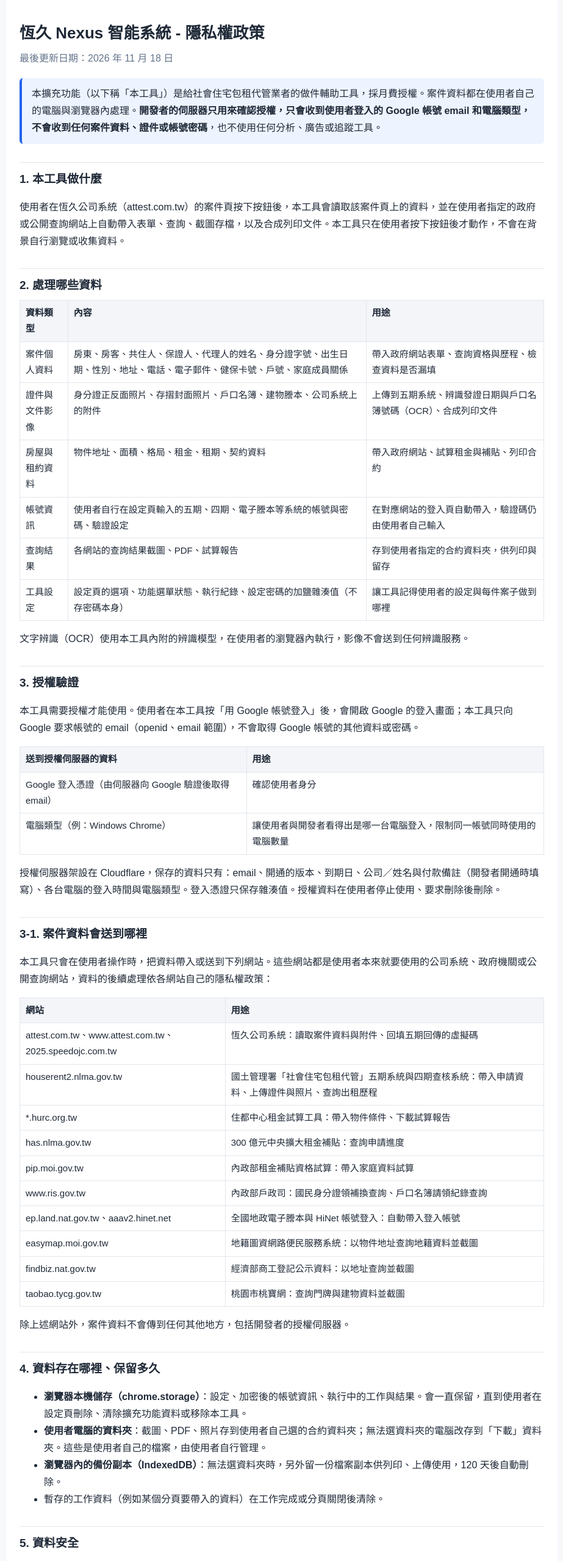
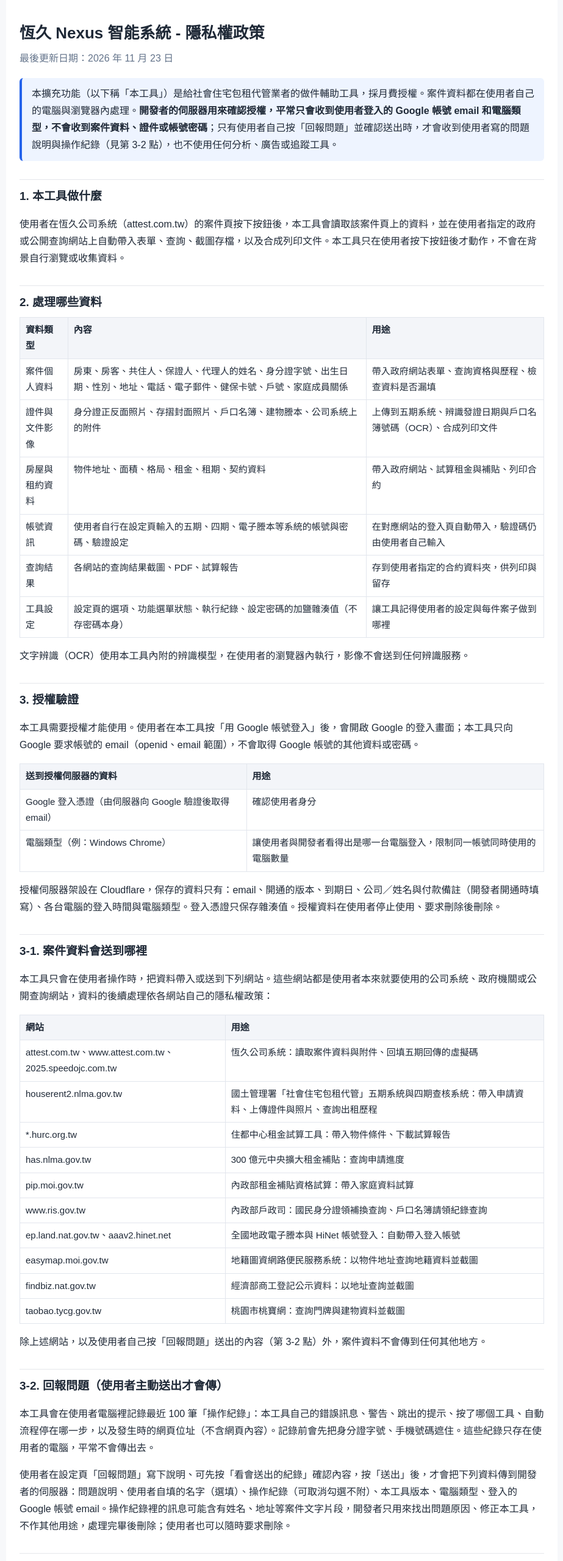
Before and after one commit to jason910204/privacy_policy, a plain HTML site: page index.html in a window 1280 px wide. Shown: the top 2560 px of the page at 61% size, without its empty margins (178-1101 px from the left). Drawn offline with Linux system fonts and the light colour scheme.

Commit message:
Add files via upload

```diff
--- a/index.html
+++ b/index.html
@@ -16,10 +16,10 @@
 <body>
 <main>
 <h1>恆久 Nexus 智能系統 - 隱私權政策</h1>
-<div class="date">最後更新日期：2026 年 11 月 18 日</div>
+<div class="date">最後更新日期：2026 年 11 月 23 日</div>
 
 <div class="box">
-本擴充功能（以下稱「本工具」）是給社會住宅包租代管業者的做件輔助工具，採月費授權。案件資料都在使用者自己的電腦與瀏覽器內處理。<b>開發者的伺服器只用來確認授權，只會收到使用者登入的 Google 帳號 email 和電腦類型，不會收到任何案件資料、證件或帳號密碼</b>，也不使用任何分析、廣告或追蹤工具。
+本擴充功能（以下稱「本工具」）是給社會住宅包租代管業者的做件輔助工具，採月費授權。案件資料都在使用者自己的電腦與瀏覽器內處理。<b>開發者的伺服器用來確認授權，平常只會收到使用者登入的 Google 帳號 email 和電腦類型，不會收到案件資料、證件或帳號密碼</b>；只有使用者自己按「回報問題」並確認送出時，才會收到使用者寫的問題說明與操作紀錄（見第 3-2 點），也不使用任何分析、廣告或追蹤工具。
 </div>
 
 <h2>1. 本工具做什麼</h2>
@@ -61,7 +61,11 @@
 <tr><td>findbiz.nat.gov.tw</td><td>經濟部商工登記公示資料：以地址查詢並截圖</td></tr>
 <tr><td>taobao.tycg.gov.tw</td><td>桃園市桃寶網：查詢門牌與建物資料並截圖</td></tr>
 </table>
-<p>除上述網站外，案件資料不會傳到任何其他地方，包括開發者的授權伺服器。</p>
+<p>除上述網站，以及使用者自己按「回報問題」送出的內容（第 3-2 點）外，案件資料不會傳到任何其他地方。</p>
+
+<h2>3-2. 回報問題（使用者主動送出才會傳）</h2>
+<p>本工具會在使用者電腦裡記錄最近 100 筆「操作紀錄」：本工具自己的錯誤訊息、警告、跳出的提示、按了哪個工具、自動流程停在哪一步，以及發生時的網頁位址（不含網頁內容）。記錄前會先把身分證字號、手機號碼遮住。這些紀錄只存在使用者的電腦，平常不會傳出去。</p>
+<p>使用者在設定頁「回報問題」寫下說明、可先按「看會送出的紀錄」確認內容，按「送出」後，才會把下列資料傳到開發者的伺服器：問題說明、使用者自填的名字（選填）、操作紀錄（可取消勾選不附）、本工具版本、電腦類型、登入的 Google 帳號 email。操作紀錄裡的訊息可能含有姓名、地址等案件文字片段，開發者只用來找出問題原因、修正本工具，不作其他用途，處理完畢後刪除；使用者也可以隨時要求刪除。</p>
 
 <h2>4. 資料存在哪裡、保留多久</h2>
 <ul>
@@ -93,14 +97,15 @@
 </table>
 
 <h2>7. Chrome 線上應用程式商店使用者資料政策</h2>
-<p>本工具使用的使用者資料，遵守 Chrome 線上應用程式商店使用者資料政策，包括「有限使用」規定：資料只用於提供本工具的做件功能與確認授權；不轉移給第三方（使用者自己操作送到第 3-1 點網站的除外）；不用於廣告；不用於判斷信用或放款資格；開發者只會看到授權需要的 email 與登入紀錄，不會讀取使用者的案件資料。</p>
+<p>本工具使用的使用者資料，遵守 Chrome 線上應用程式商店使用者資料政策，包括「有限使用」規定：資料只用於提供本工具的做件功能與確認授權；不轉移給第三方（使用者自己操作送到第 3-1 點網站的除外）；不用於廣告；不用於判斷信用或放款資格；開發者只會看到授權需要的 email 與登入紀錄，以及使用者自己按「回報問題」送出的內容，不會另外讀取使用者的案件資料。</p>
 
 <h2>8. 使用者的權利</h2>
 <ul>
 <li>隨時在設定頁刪除帳號資訊，或用「備份／還原」匯出自己的設定。</li>
 <li>到 Chrome「擴充功能」頁移除本工具，或清除本工具的資料。</li>
 <li>合約資料夾與下載資料夾裡的檔案由使用者自行刪除。</li>
-<li>在設定頁「授權」登出；要刪除授權伺服器上的資料，請聯絡開發者。</li>
+<li>在設定頁「授權」登出；要刪除授權伺服器上的資料（含回報問題的內容），請聯絡開發者。</li>
+<li>在設定頁「回報問題」按「清除紀錄」，刪除電腦裡的操作紀錄。</li>
 </ul>
 
 <h2>9. 政策變更與聯絡方式</h2>
```
